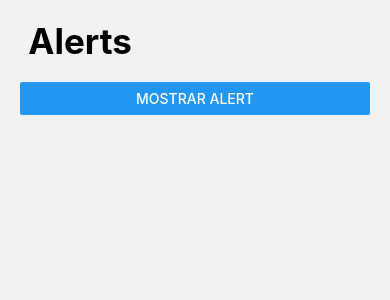
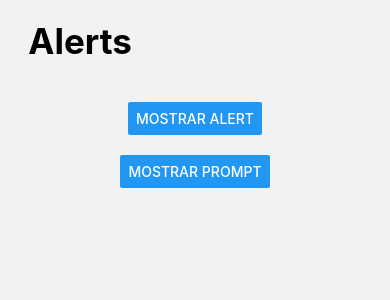
Before and after one commit to MartinGramajo/Component-React-Native, a React Native app: screen /AlertScreen in a window 390 px wide. Shown: the top 300 px of the page. Built offline with nearby package versions, Linux system fonts and the light colour scheme.

Commit message:
prompt (solo ios)

```diff
--- a/src/screens/AlertScreen.tsx
+++ b/src/screens/AlertScreen.tsx
@@ -32,16 +32,44 @@ export const AlertScreen = () => {
     );
   };
 
+  // Esto es solo para IOS
+  const showPrompt = () => {
+    Alert.prompt(
+      // title
+      'Esta seguro?',
+      'Esta acción no se puede repetir',
+      //callback o arreglo de botones
+      (valor: string) => console.log('info: ', valor),
+      // Acción o tipo de acciones.
+      'plain-text',
+      // Placeholder o default value.
+      'hola mundo',
+      //keyboard Type
+      'email-address',
+
+
+    )
+  };
+
 
   return (
-    <View style={styles.globalMargin}>
+    <View style={{ ...styles.globalMargin, flex: 1 }}>
       <HeaderTitle title="Alerts" />
+      <View style={styles.contentCenter}>
+        <View style={{ marginVertical: 20 }}>
+          <Button
+            title="Mostrar alert"
+            onPress={showAlert}
+          />
+        </View>
 
-      <Button
-        title="Mostrar alert"
-        onPress={showAlert}
-      />
-
+        <View>
+          <Button
+            title="Mostrar Prompt"
+            onPress={showPrompt}
+          />
+        </View>
+      </View>
     </View>
   );
 };
--- a/src/theme/appTheme.tsx
+++ b/src/theme/appTheme.tsx
@@ -7,5 +7,9 @@ export const styles = StyleSheet.create({
     title: {
         fontSize: 35,
         fontWeight: 'bold'
+    },
+    contentCenter: {
+        justifyContent: 'center',
+        alignItems: 'center',
     }
 });
```
